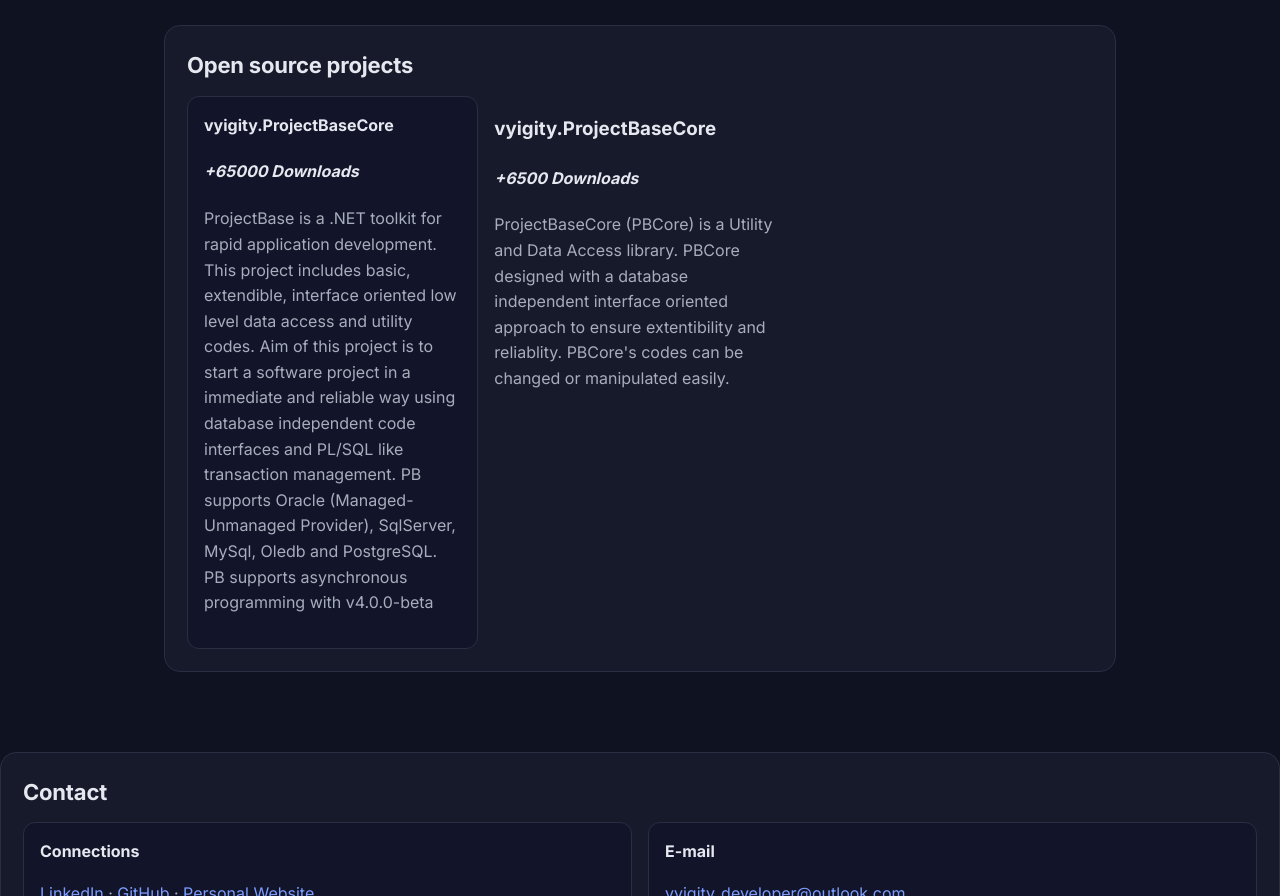
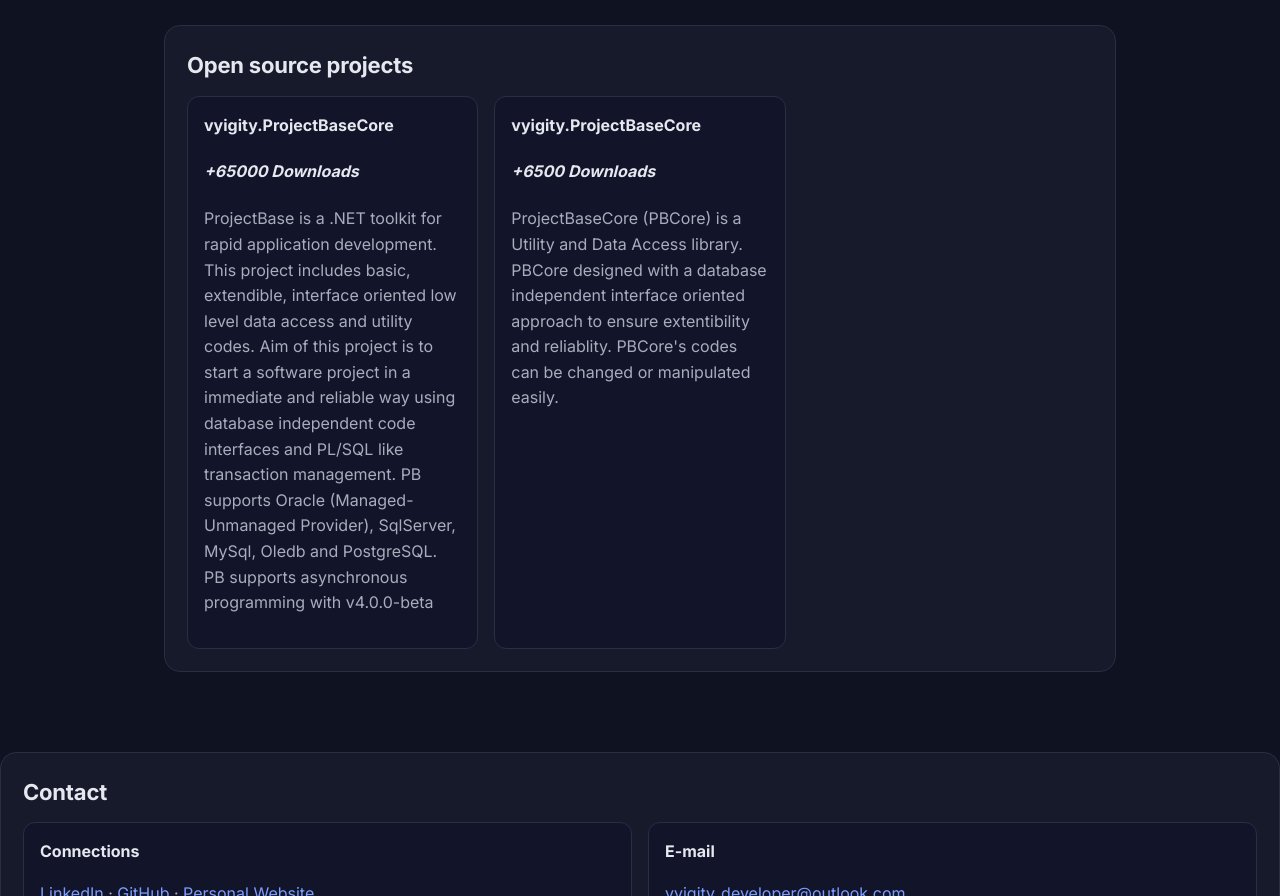
Before and after one commit to vyigity/vyigity.github.io, a plain HTML site: page index.html in a window 1280 px wide. Shown: the part 1504-2400 px from the top of the page. Drawn offline with Linux system fonts and the light colour scheme.

Commit message:
Update index.html

```diff
--- a/index.html
+++ b/index.html
@@ -326,7 +326,7 @@
                     <h4><i>+65000 Downloads</i></h4>
                     <p class="muted">ProjectBase is a .NET toolkit for rapid application development. This project includes basic, extendible, interface oriented low level data access and utility codes. Aim of this project is to start a software project in a immediate and reliable way using database independent code interfaces and PL/SQL like transaction management. PB supports Oracle (Managed-Unmanaged Provider), SqlServer, MySql, Oledb and PostgreSQL. PB supports asynchronous programming with v4.0.0-beta</p>
                 </div>
-                <div claass="item">
+                <div class="item">
                     <h3>vyigity.ProjectBaseCore</h3>
                     <h4><i>+6500 Downloads</i></h4>
                     <p class="muted">ProjectBaseCore (PBCore) is a Utility and Data Access library. PBCore designed with a database independent interface oriented approach to ensure extentibility and reliablity. PBCore's codes can be changed or manipulated easily.</p>
```
